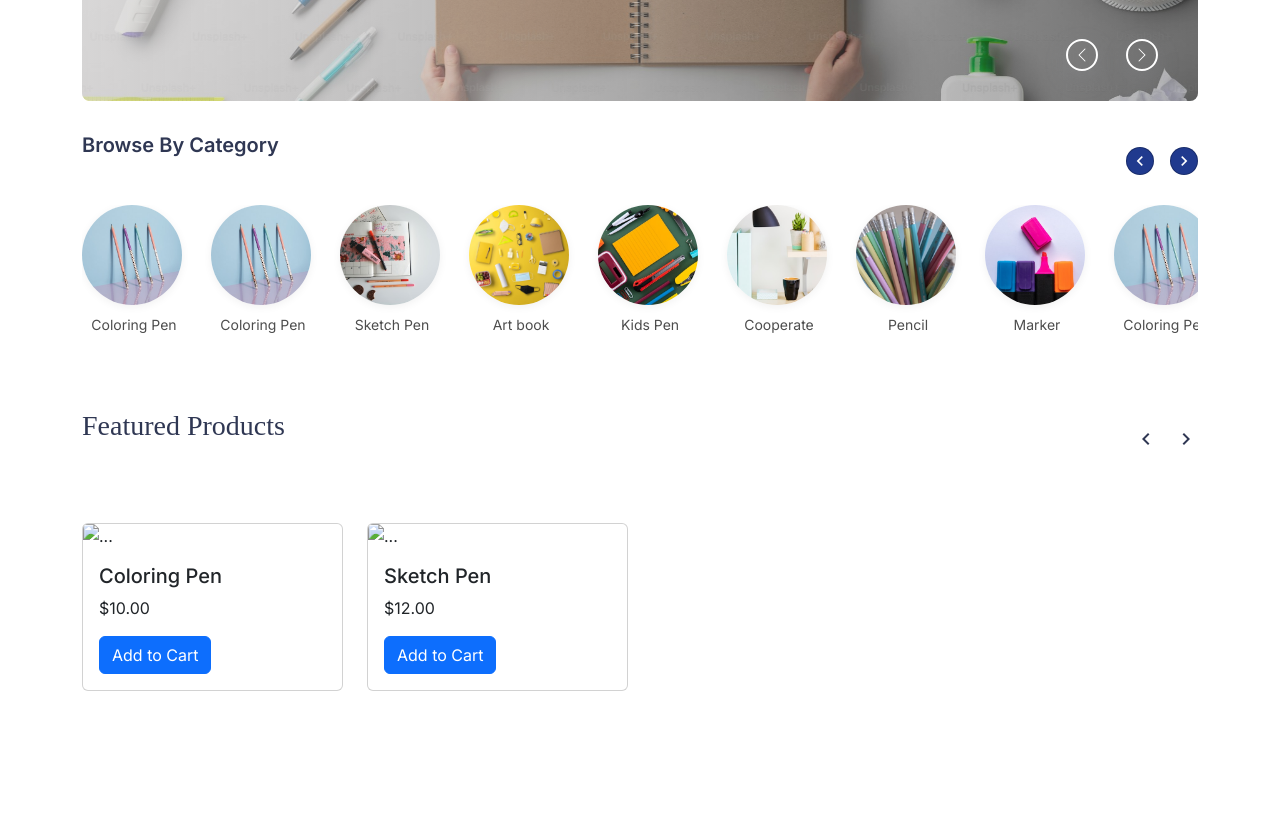
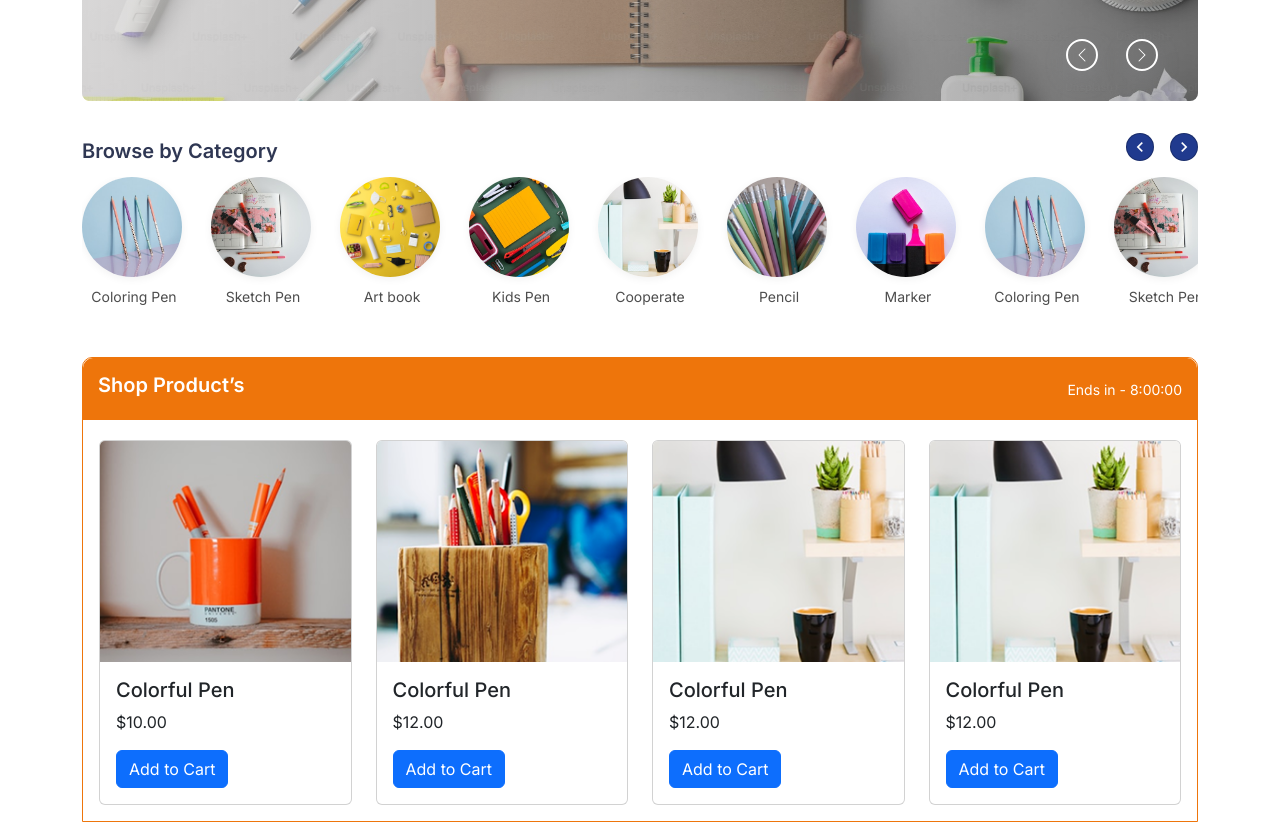
Before and after one commit to chandan-ojha/ecommerce-template-design, a plain HTML site: page index.html in a window 1280 px wide. Shown: the part 580-1402 px from the top of the page. Before the commit the page ends 1271 px from the top, so only its background shows below. Drawn offline with nearby package versions, Linux system fonts and the light colour scheme.

Commit message:
Redesign featured product section and update styles
Replaced the featured product section in index.html with a new card-based layout, including a header and countdown. Updated style.css by removing old section title/subtitle styles and adding new styles for the featured product card section. Also removed a duplicate category item from the category section.

```diff
--- a/assets/css/style.css
+++ b/assets/css/style.css
@@ -148,43 +148,6 @@ button:focus {
     transform-origin: top left;
 }
 
-
-
-.section-title {
-    font-size: 48px;
-    line-height: 1.2em;
-    color: var(--text);
-    font-weight: bold;
-    margin-bottom: 40px;
-    text-transform: capitalize;
-    font-family: var(--fontPlayFair);
-}
-
-.section-subtitle {
-    color: var(--text);
-    font-size: 18px;
-    font-weight: 400;
-    position: relative;
-    padding-left: 15px;
-}
-
-.section-subtitle::before {
-    content: "";
-    position: absolute;
-    left: 0;
-    top: 50%;
-    width: 4px;
-    height: 20px;
-    background-color: var(--red);
-    transform: translateY(-50%);
-}
-
-@media (max-width: 768px) {
-    .section-title {
-        font-size: 36px;
-        margin-bottom: 30px;
-    }
-}
 
 /* ===== Global Style End */
 
@@ -648,3 +611,34 @@ button:focus {
 }
 
 /* =========category section end========= */
+/* =============featured-product */
+.card-section {
+    border: 1px solid #EE750B;
+    border-radius: 10px 10px 0px 0px;
+
+}
+.card-section .card-header{
+    background: #EE750B;
+    color: #ffffff;
+    padding: 15px 15px;
+    border-radius: 10px 10px 0px 0px;
+    margin-bottom: 20px;
+}
+.card-section .card-header h3{
+    font-family: var(--fontPTSans);
+    font-weight: 600;
+    font-size: 20px;
+}
+.card-section .card-header span{
+    font-size: 14px;
+    cursor: pointer;
+}
+
+
+
+
+
+
+
+
+/* ==============end featured-product ========== */
--- a/index.html
+++ b/index.html
@@ -205,11 +205,6 @@
                             <p>Coloring Pen</p>
                         </div>
                         <div class="single-category">
-                            <img src="./assets/images/category-1 (1).jpg" alt="">
-                            <p>Coloring Pen</p>
-                        </div>
-
-                        <div class="single-category">
                             <img src="./assets/images/category (2).jpg" alt="">
                             <p>Sketch Pen</p>
                         </div>
@@ -239,25 +234,22 @@
             </section>
             <!-- End category section start ===== -->
             <section class="featured-product">
-            <div class="d-flex justify-content-between align-items-center mt-4">
-                <div class="section-title">
-                    <h3>Featured Products</h3>
+                <div class="card-section">
+                    <div class="card-header d-flex justify-content-between align-items-center">
+                        <div>
+                            <h3>Shop Product’s</h3>
                         </div>
-                <div class=" catergory-icon d-flex gap-3 align-items-center">
-                    <p> <span class="material-icons cat-left">
-                            chevron_left
-                        </span></p>
-                    <p><span class="material-icons cat-right">
-                            chevron_right
-                        </span></p>
+                        <div>
+                            <span>Ends in - 8:00:00</span>
                         </div>
                     </div>
-            <div class="row g-4 mt-2">
+                    <div class="card-img-part ps-3 pe-3 pb-3">
+                        <div class="row">
                             <div class="col-lg-3 col-md-6 col-sm-6">
                                 <div class="card">
-                        <img src="./assets/images/featured-product1.jpg" class="card-img-top" alt="...">
+                                    <img src="./assets/images/image (9).png" class="card-img-top" alt="...">
                                     <div class="card-body">
-                            <h5 class="card-title">Coloring Pen</h5>
+                                        <h5 class="card-title">Colorful Pen</h5>
                                         <p class="card-text">$10.00</p>
                                         <a href="#" class="btn btn-primary">Add to Cart</a>
                                     </div>
@@ -265,26 +257,41 @@
                             </div>
                             <div class="col-lg-3 col-md-6 col-sm-6">
                                 <div class="card">
-                        <img src="./assets/images/featured-product2.jpg" class="card-img-top" alt="...">
+                                    <img src="./assets/images/image (10).png" class="card-img-top" alt="...">
                                     <div class="card-body">
-                            <h5 class="card-title">Sketch Pen</h5>
+                                        <h5 class="card-title">Colorful Pen</h5>
                                         <p class="card-text">$12.00</p>
                                         <a href="#" class="btn btn-primary">Add to Cart</a>
                                     </div>
                                 </div>
                             </div>
-
+                            <div class="col-lg-3 col-md-6 col-sm-6">
+                                <div class="card">
+                                    <img src="./assets/images/image (11).png" class="card-img-top" alt="...">
+                                    <div class="card-body">
+                                        <h5 class="card-title">Colorful Pen</h5>
+                                        <p class="card-text">$12.00</p>
+                                        <a href="#" class="btn btn-primary">Add to Cart</a>
+                                    </div>
+                                </div>
+                            </div>
+                            <div class="col-lg-3 col-md-6 col-sm-6">
+                                <div class="card">
+                                    <img src="./assets/images/image (12).png" class="card-img-top" alt="...">
+                                    <div class="card-body">
+                                        <h5 class="card-title">Colorful Pen</h5>
+                                        <p class="card-text">$12.00</p>
+                                        <a href="#" class="btn btn-primary">Add to Cart</a>
+                                    </div>
+                                </div>
+                            </div>
+                        </div>
+                    </div>
+                </div>
             </section>
-
-
-
-
         </div>
         <!-- ===== Slider Section End -->
-
-
     </main>
-
     <script src="./assets/js/bootstrap.bundle.min.js"></script>
     <script src="https://unpkg.com/aos@next/dist/aos.js"></script>
     <script src="./assets/js/app.js"></script>
```
Lines whose indentation alone changed are shown as unchanged.
